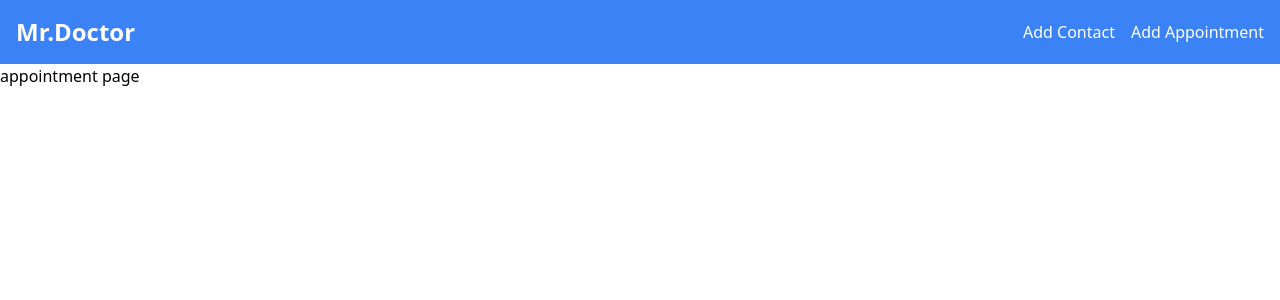
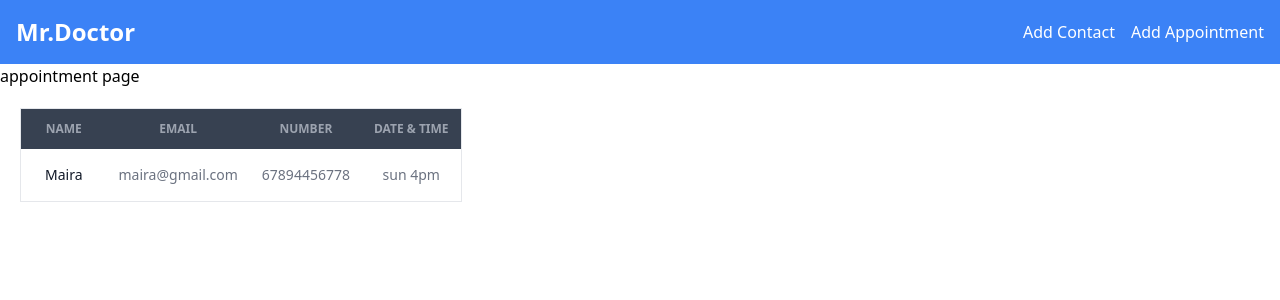
Before and after one commit to rashidkarim11/appointment, a React (Create React App) app: page / in a window 1280 px wide. Shown: the top 300 px of the page. Built offline with nearby package versions, Linux system fonts and the light colour scheme.

Commit message:
added appointment data

```diff
--- /dev/null
+++ b/src/component/appointmentData/appointmentFormData.js
@@ -0,0 +1,29 @@
+function AppointmentData() {
+    return (
+      <>
+        <div class="ml-5 mt-5 relative overflow-x-auto">
+          <table class="text-sm text-center text-gray-500 text-gray-400 border">
+            <thead class="text-xs uppercase text-gray-400 bg-gray-700">
+              <tr>
+                <th class="p-3">Name</th>
+                <th class="p-3">Email</th>
+                <th class="p-3">Number</th>
+                <th class="p-3">Date & Time</th>
+              </tr>
+            </thead>
+            <tbody>
+              <tr class="bg-white">
+                <th class="px-6 py-4 font-medium text-gray-900 whitespace-nowrap ">
+                  Maira
+                </th>
+                <td class="p-3">maira@gmail.com</td>
+                <td class="p-3">67894456778</td>
+                <td class="p-3">sun 4pm</td>
+              </tr>
+            </tbody>
+          </table>
+        </div>
+      </>
+    );
+  }
+  export default AppointmentData;
--- a/src/pages/appointmentPage/index.js
+++ b/src/pages/appointmentPage/index.js
@@ -1,5 +1,9 @@
+import AppointmentData from "../../component/appointmentData/appointmentFormData";
+
 function AppointmentPage() {
-  return <div className="App">appointment page</div>;
+  return <div className="App">appointment page
+  <AppointmentData/>
+  </div>;
 }
 
 export default AppointmentPage;
```
